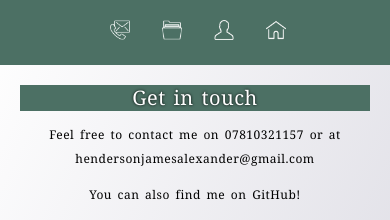
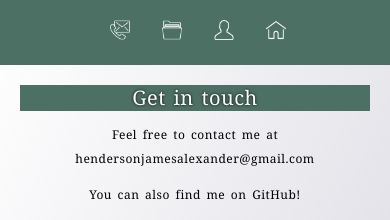
Before and after one commit to jah1603/jQuery-ReactJS-carousels, a React (Create React App) app: page /contact in a window 390 px wide. Shown: the top 220 px of the page. Built offline with nearby package versions, Linux system fonts and the light colour scheme.

Commit message:
remove telephone number from site

```diff
--- a/src/components/Contact.js
+++ b/src/components/Contact.js
@@ -3,7 +3,7 @@ import React from "react";
 const Contact = () => (
   <div className="contact">
     <h1 className="headline">Get in touch</h1>
-    <p className="email">Feel free to contact me on <a href= "tel:+447810321157">07810321157</a> or at <a href="mailto:hendersonjamesalexander@gmail.com?Subject=Hi%20James!" target="_top"> hendersonjamesalexander@gmail.com</a></p>
+    <p className="email">Feel free to contact me at <a href="mailto:hendersonjamesalexander@gmail.com?Subject=Hi%20James!" target="_top"> hendersonjamesalexander@gmail.com</a></p>
     <p>You can also find me on GitHub!</p>
     <div className="social-media">
         <a href="https://www.github.com/jah1603" alt="GitHub" target="_blank">
```
